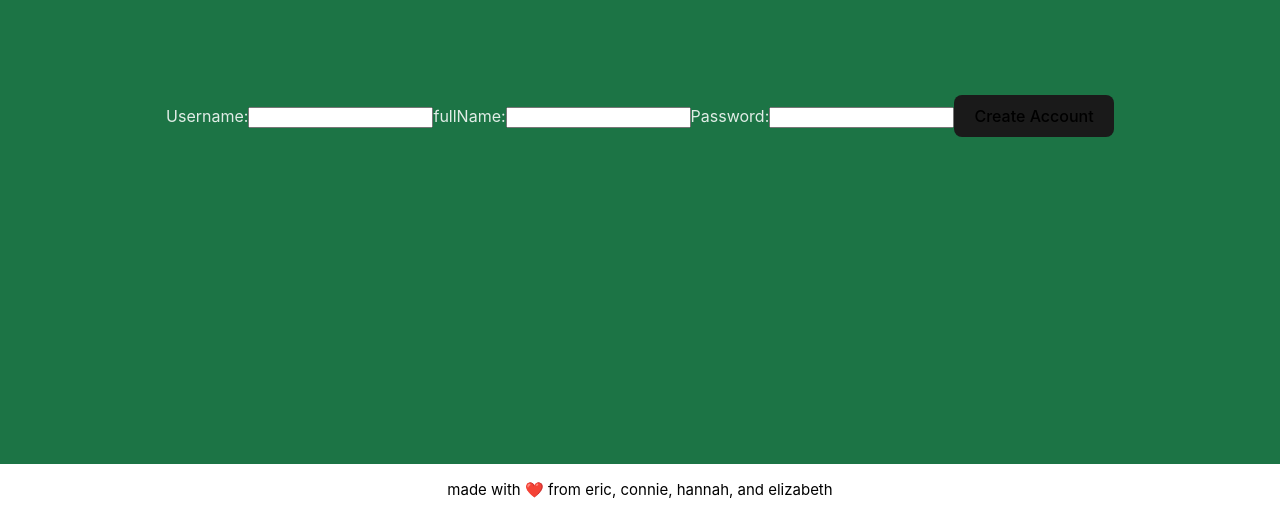
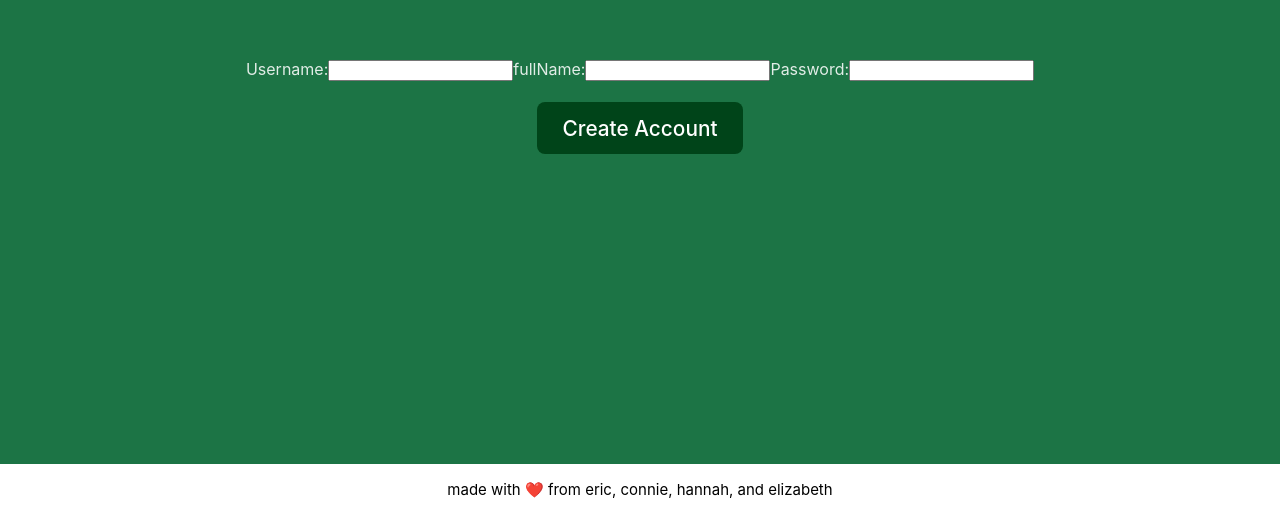
Before and after one commit to conniely04/Consilia, a React (Vite) app in the folder client/: page /create-account in a window 1280 px wide. Shown: the part 284-800 px from the top of the page. Built offline with nearby package versions, Linux system fonts and the light colour scheme.

Commit message:
fixes: correct button display

```diff
--- a/client/src/Pages/CreateAccount.jsx
+++ b/client/src/Pages/CreateAccount.jsx
@@ -37,7 +37,10 @@ function CreateAccount() {
                     Password:
                     <input name="password" type="password" value={formData.password} onChange={handleChange} />
                 </label>
+                <div className="start-button">
+
                 <button type="submit">Create Account</button>
+                </div>
             </form>
         </div>
     );
--- a/client/src/Pages/Login.jsx
+++ b/client/src/Pages/Login.jsx
@@ -22,7 +22,10 @@ function Login() {
                     Password:
                     <input type="password" value={password} onChange={e => setPassword(e.target.value)} />
                 </label>
+                <div className="start-button">
+
                 <button type="submit">Login</button>
+                </div>
             </form>
         </div>
     );
```
